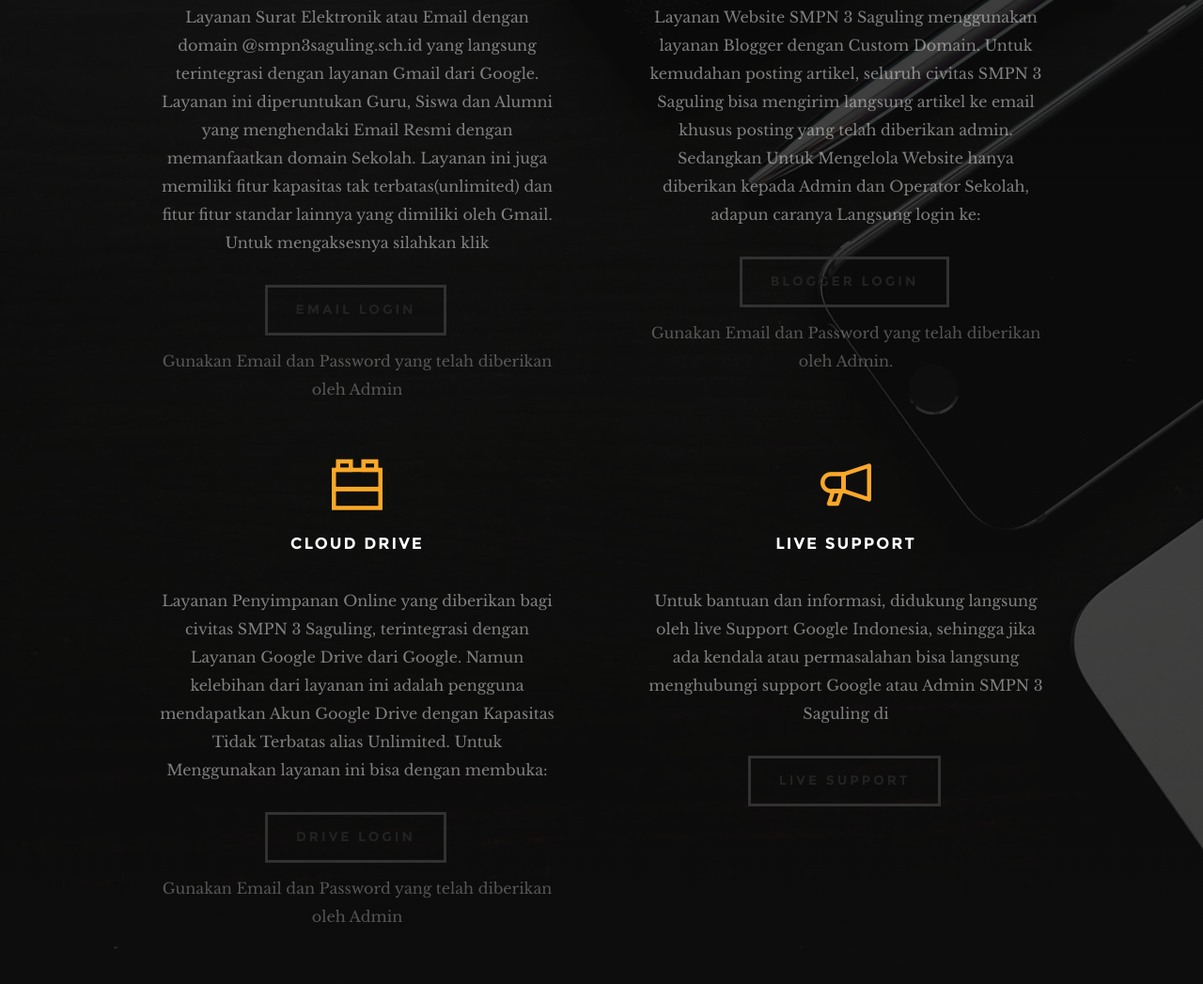
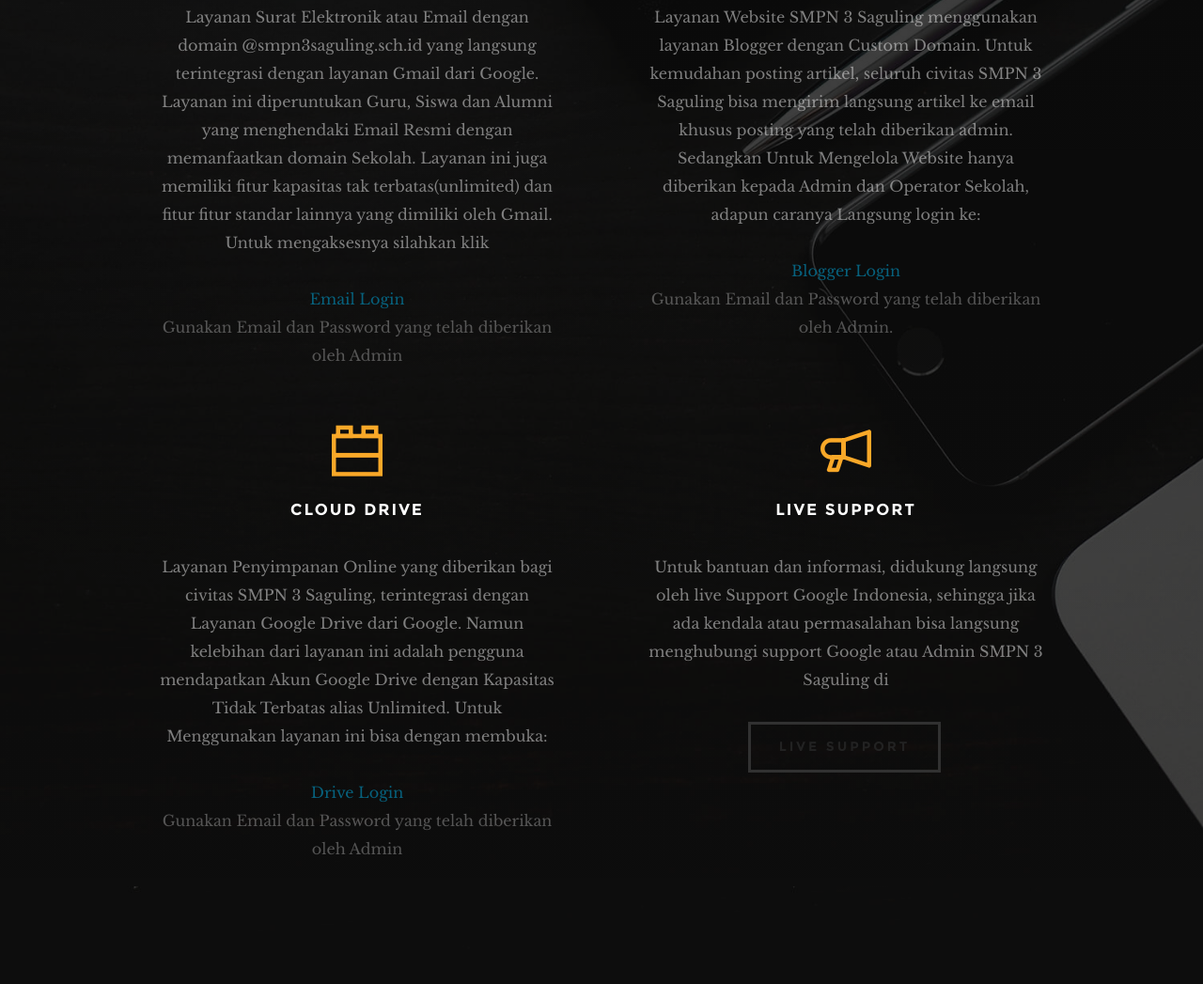
Before and after one commit to pakteguhcom/admin.smpn3saguling.sch.id, a plain HTML site: page index.html in a window 1280 px wide. Shown: the part 2086-3133 px from the top of the page at 94% size. Drawn offline with Linux system fonts and the light colour scheme; files whose address does not match are found by name.

Commit message:
Update index.html

```diff
--- a/index.html
+++ b/index.html
@@ -197,7 +197,7 @@
 
 		            <p>Layanan Surat Elektronik atau Email dengan domain @smpn3saguling.sch.id yang langsung terintegrasi dengan layanan Gmail dari Google. Layanan ini diperuntukan Guru, Siswa dan Alumni yang menghendaki Email Resmi dengan memanfaatkan domain Sekolah. Layanan ini juga memiliki fitur kapasitas tak terbatas(unlimited) dan fitur fitur standar lainnya yang dimiliki oleh Gmail. Untuk mengaksesnya silahkan klik
 					<div class="more animate-intro">
-				  				<a class="smoothscroll button stroke" href="mail.smpn3saguling.sch.id">
+				  				<a class="" href="mail.smpn3saguling.sch.id">
 				  					Email Login
 				  				</a>
 				  			</div>
@@ -215,7 +215,7 @@
 	            	<h3 class="h05">Website</h3>
 
 		            <p>Layanan Website SMPN 3 Saguling menggunakan layanan Blogger dengan Custom Domain. Untuk kemudahan posting artikel, seluruh civitas SMPN 3 Saguling bisa mengirim langsung artikel ke email khusus posting yang telah diberikan admin. Sedangkan Untuk Mengelola Website hanya diberikan kepada Admin dan Operator Sekolah, adapun caranya Langsung login ke: <div class="more animate-intro">
-				  				<a class="smoothscroll button stroke" href="blogger.com">
+				  				<a class="" href="blogger.com">
 				  					Blogger Login
 				  				</a>
 				  			</div>
@@ -235,7 +235,7 @@
 
 		            <p>Layanan Penyimpanan Online yang diberikan bagi civitas SMPN 3 Saguling, terintegrasi dengan Layanan Google Drive dari Google. Namun kelebihan dari layanan ini adalah pengguna mendapatkan Akun Google Drive dengan Kapasitas Tidak Terbatas alias Unlimited. Untuk Menggunakan layanan ini bisa dengan membuka:
 					<div class="more animate-intro">
-				  				<a class="smoothscroll button stroke" href="drive.smpn3saguling.sch.id">
+				  				<a class="" href="drive.smpn3saguling.sch.id">
 				  					Drive Login
 				  				</a>
 				  			</div>
```
